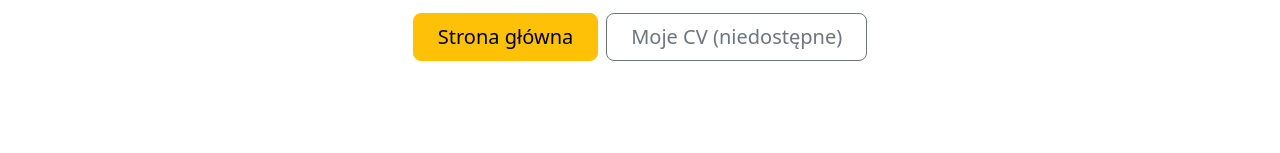
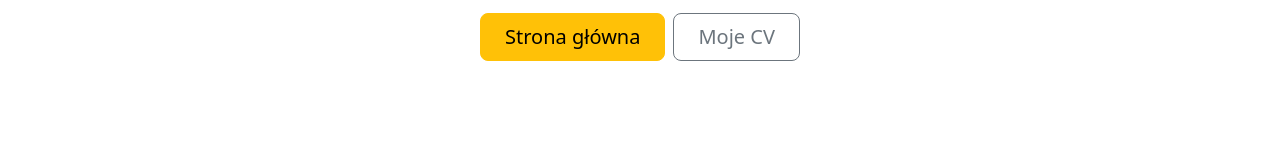
Before and after one commit to MichalDurlak/MichalDurlak.pl, a plain HTML site: page contact.html in a window 1280 px wide. Shown: the part 481-634 px from the top of the page. Drawn offline with nearby package versions, Linux system fonts and the light colour scheme.

Commit message:
Added CV to site

```diff
--- a/contact.html
+++ b/contact.html
@@ -56,7 +56,7 @@
             </p>
             <div class="d-grid gap-2 d-sm-flex justify-content-sm-center">
               <a href="index.html"><button type="button" class="btn btn-warning btn-lg px-4 gap-3">Strona główna</button></a>
-              <button type="button" class="btn btn-outline-secondary btn-lg px-4 ">Moje CV (niedostępne)</button>
+              <a href="cv.pdf"> <button type="button" class="btn btn-outline-secondary btn-lg px-4 ">Moje CV</button></a>
             </div>
           </div>
         </div>
```
Also changed, not shown: 1 other file.
